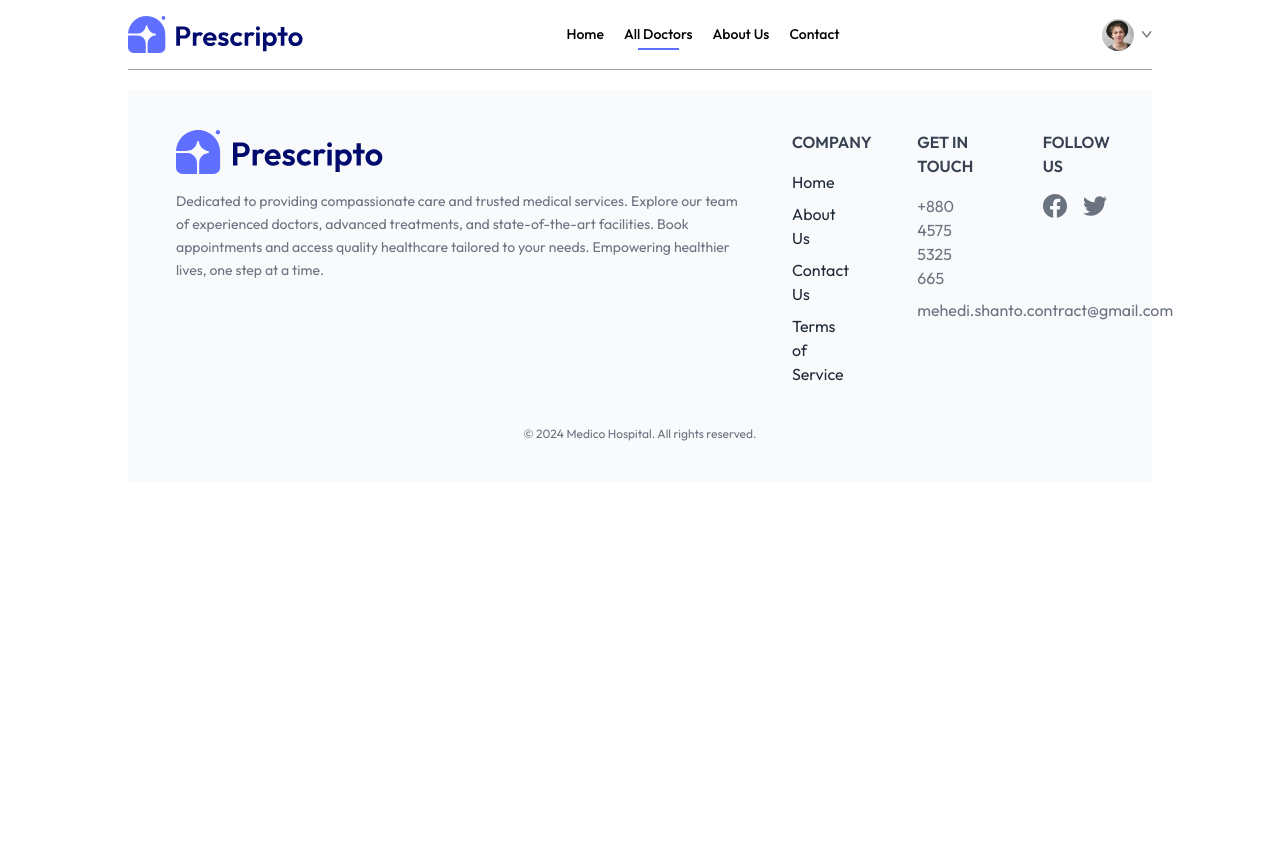
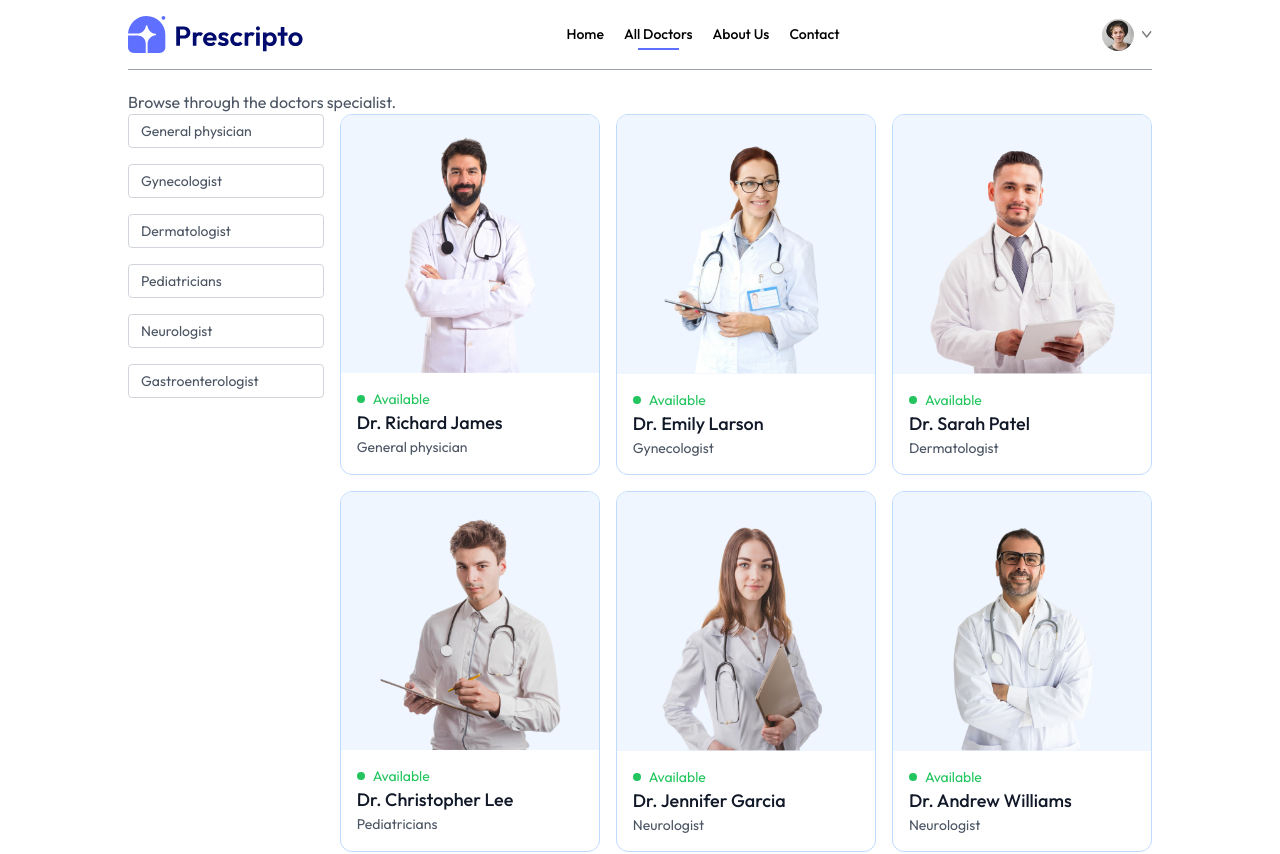
Before and after one commit to mehedifiz/Medico-Hospital-Client, a React (Vite) app: page /doctors in a window 1280 px wide. Shown: the top 854 px of the page. Before the commit the page ends 800 px from the top, so only its background shows below. Built offline with nearby package versions, Linux system fonts and the light colour scheme.

Commit message:
Al doctors page complete

```diff
--- a/src/App.jsx
+++ b/src/App.jsx
@@ -20,7 +20,7 @@
       <Routes>
         <Route path="/" element={<Home />} />
         <Route path="/doctors" element={<Doctors />} />
-        <Route path="/doctors:speciality" element={<Doctors />} />
+        <Route path="/doctors/:speciality" element={<Doctors />} />
         <Route path="/login" element={<Login />} />
         <Route path="/about" element={<About />} />
         <Route path="/contract" element={<Contact />} />
--- a/src/compnents/Footer.jsx
+++ b/src/compnents/Footer.jsx
@@ -1,4 +1,3 @@
-import React from "react";
 import { assets } from "../assets/assets";
 
 const Footer = () => {
--- a/src/compnents/Navbar.jsx
+++ b/src/compnents/Navbar.jsx
@@ -10,7 +10,7 @@
 
     return (
         <div className='flex items-center justify-between text-sm py-4 mb-5 border-b border-b-gray-400 '>
-            <img src={assets.logo} className='w-44 cursor-pointer' alt="" />
+            <img onClick={()=> navigate('/')} src={assets.logo} className='w-44 cursor-pointer' alt="" />
 
             <ul className='hidden md:flex items-start gap-5 font-medium '>
                 <NavLink to='/'>
--- a/src/pages/Doctors.jsx
+++ b/src/pages/Doctors.jsx
@@ -1,10 +1,115 @@
+import { useContext, useEffect, useState } from "react";
+import { useNavigate, useParams } from "react-router-dom";
+import { AppContext } from "../context/AppContex";
 
 const Doctors = () => {
-    return (
-        <div>
+  const { speciality } = useParams();
+  const [filterDoc, setFilterDoc] = useState([]);
+  const navigate = useNavigate();
+  const { doctors } = useContext(AppContext);
 
+  const applyFilter = () => {
+    if (speciality) {
+      console.log(doctors.filter((doc) => doc.speciality === speciality));
+      setFilterDoc(doctors.filter((doc) => doc.speciality === speciality));
+    } else {
+      setFilterDoc(doctors);
+    }
+  };
+
+  useEffect(() => {
+    applyFilter();
+  }, [doctors, speciality]);
+
+  return (
+    <div>
+      <p className="text-gray-600 ">Browse through the doctors specialist.</p>
+      <div className="flex flex-col gap-4 sm:flex-row">
+        <div
+          className={`flex flex-col gap-4 text-sm text-gray-600 *:w-[94vw] *:sm:w-auto *:pl-3 *:py-1.5 *:pr-16 *:border *:border-gray-300 *:rounded *:transition-all *:cursor-pointer   `}
+        >
+          <p  className={`${speciality === 'General physician' ? 'bg-indigo-50 text-black ' : ''}`}
+            onClick={() =>
+              speciality === "General physician"
+                ? navigate("/doctors")
+                : navigate("/doctors/General physician")
+            }
+          >
+            General physician
+          </p>
+
+          <p  className={`${speciality === 'Gynecologist' ? 'bg-indigo-50 text-black ' : ''}`}
+            onClick={() =>
+              speciality === "Gynecologist"
+                ? navigate("/doctors")
+                : navigate("/doctors/Gynecologist")
+            }
+          >
+            Gynecologist
+          </p>
+
+          <p  className={`${speciality === 'Dermatologist' ? 'bg-indigo-50 text-black ' : ''}`}
+            onClick={() =>
+              speciality === " "
+                ? navigate("/doctors")
+                : navigate("/doctors/Dermatologist")
+            }
+          >
+            Dermatologist
+          </p>
+
+          <p className={`${speciality === 'Pediatricians' ? 'bg-indigo-50 text-black ' : ''}`}
+            onClick={() =>
+              speciality === "Pediatricians"
+                ? navigate("/doctors")
+                : navigate("/doctors/Pediatricians")
+            }
+          >
+            Pediatricians
+          </p>
+          <p className={`${speciality === 'Neurologist' ? 'bg-indigo-50 text-black ' : ''}`}
+            onClick={() =>
+              speciality === "Neurologist"
+                ? navigate("/doctors")
+                : navigate("/doctors/Neurologist")
+            }
+          >
+            Neurologist
+          </p>
+
+          <p className={`${speciality === 'Gastroenterologist' ? 'bg-indigo-50 text-black ' : ''}`}
+            onClick={() =>
+              speciality === "Gastroenterologist"
+                ? navigate("/doctors")
+                : navigate("/doctors/Gastroenterologist")
+            }
+          >
+            Gastroenterologist
+          </p>
         </div>
-    );
+
+        <div className="w-full grid grid-cols-auto gap-4">
+          {filterDoc.map((item, idx) => (
+            <div
+              onClick={() => navigate(`/appointment/${item._id}`)}
+              key={idx}
+              className="border border-blue-200 rounded-xl overflow-hidden cursor-pointer  hover:translate-y-[-10px] transition-all duration-500  ]"
+            >
+              <img className="bg-blue-50 " src={item.image} alt="" />
+              <div className="p-4">
+                <div className="flex items-center gap-2 text-sm text-center text-green-500">
+                  <p className="w-2 h-2 bg-green-500 rounded-full"></p>{" "}
+                  <p>Available</p>
+                </div>
+                <p className="text-gray-900 text-lg font-medium">{item.name}</p>
+                <p className="text-gray-600 text-sm">{item.speciality}</p>
+              </div>
+            </div>
+          ))}
+        </div>
+      </div>
+    </div>
+  );
 };
 
 export default Doctors;
```
